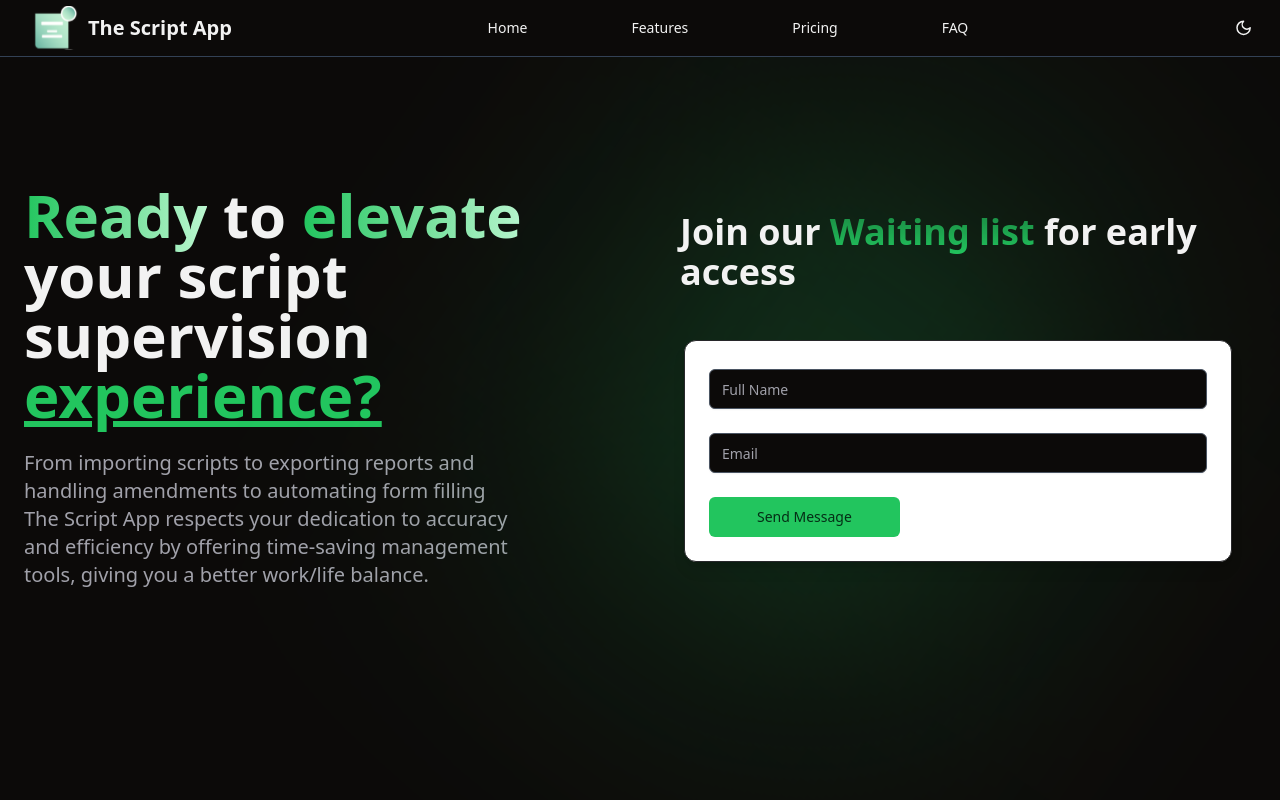
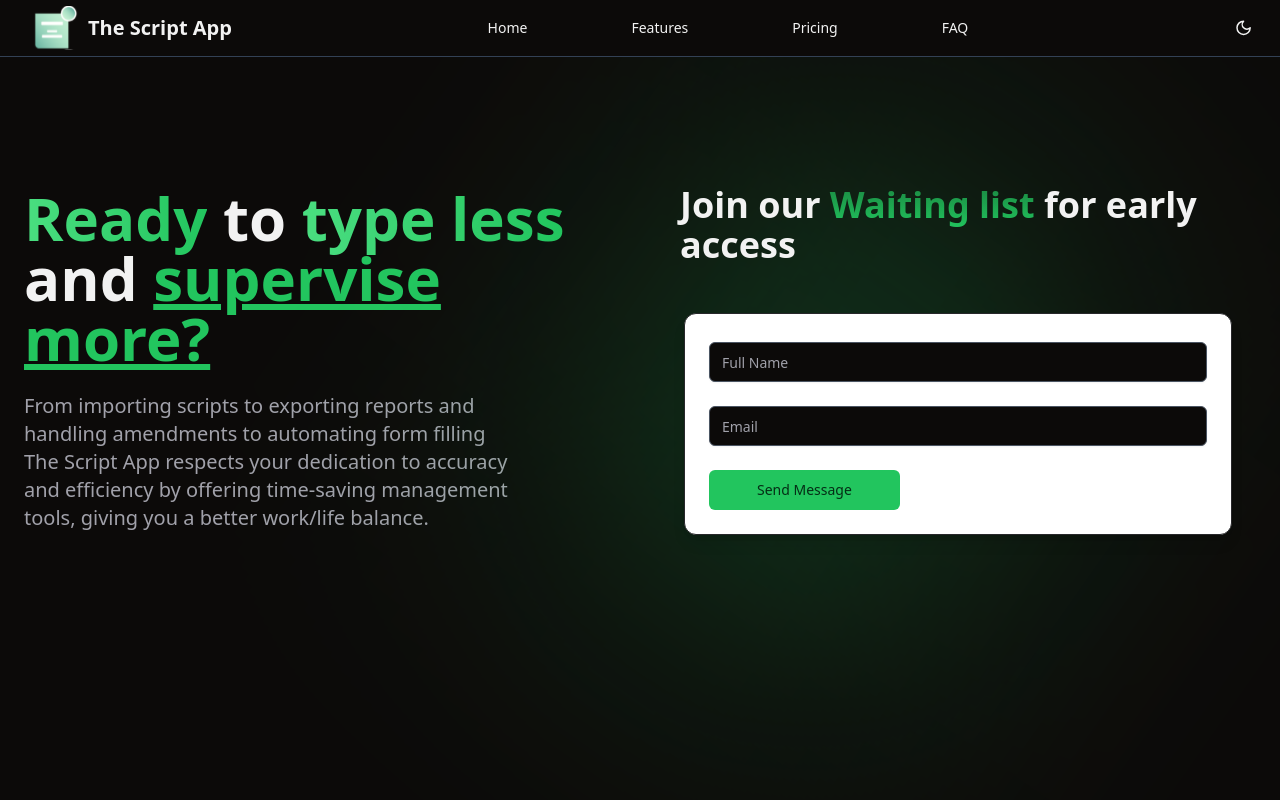
Before and after one commit to KamoEllen/coming-soon-the-script-app, a React (Vite) app: page / in a window 1280 px wide. Shown: the top 800 px of the page. Built offline with nearby package versions, Linux system fonts and the light colour scheme.

Commit message:
Update Hero.tsx

```diff
--- a/src/components/Hero.tsx
+++ b/src/components/Hero.tsx
@@ -6,17 +6,17 @@
       <div className="text-center lg:text-start space-y-6">
          <main className="text-5xl md:text-6xl font-bold">
           <h1 className="inline">
-            <span className="inline bg-gradient-to-r from-green-500 to-green-200 text-transparent bg-clip-text">
+            <span className="inline bg-gradient-to-r from-green-400 to-green-500 text-transparent bg-clip-text">
               Ready
             </span>{" "}
             to
           </h1>{" "}
           <h2 className="inline">
-            <span className="inline bg-gradient-to-r from-green-500 to-green-200 text-transparent bg-clip-text">
-              elevate
+            <span className="inline bg-gradient-to-r from-green-400 to-green-500 text-transparent bg-clip-text">
+              type less
             </span>{" "}
-            your script supervision  {" "}
-            <span className="text-green-500 underline" >experience?</span>
+            and  {" "}
+            <span className="text-green-500 underline" >supervise more?</span>
           </h2>
         </main>
 
```
